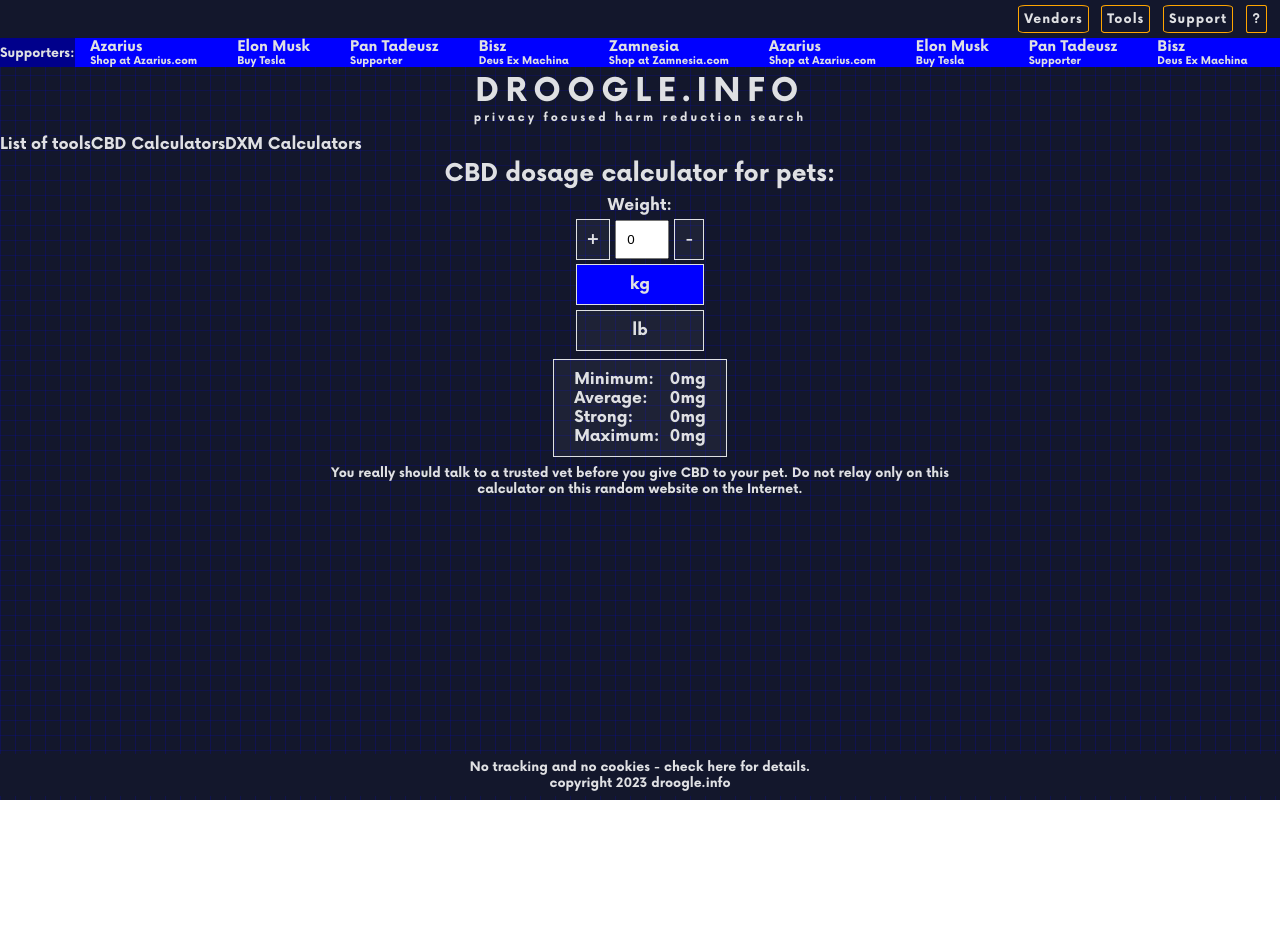
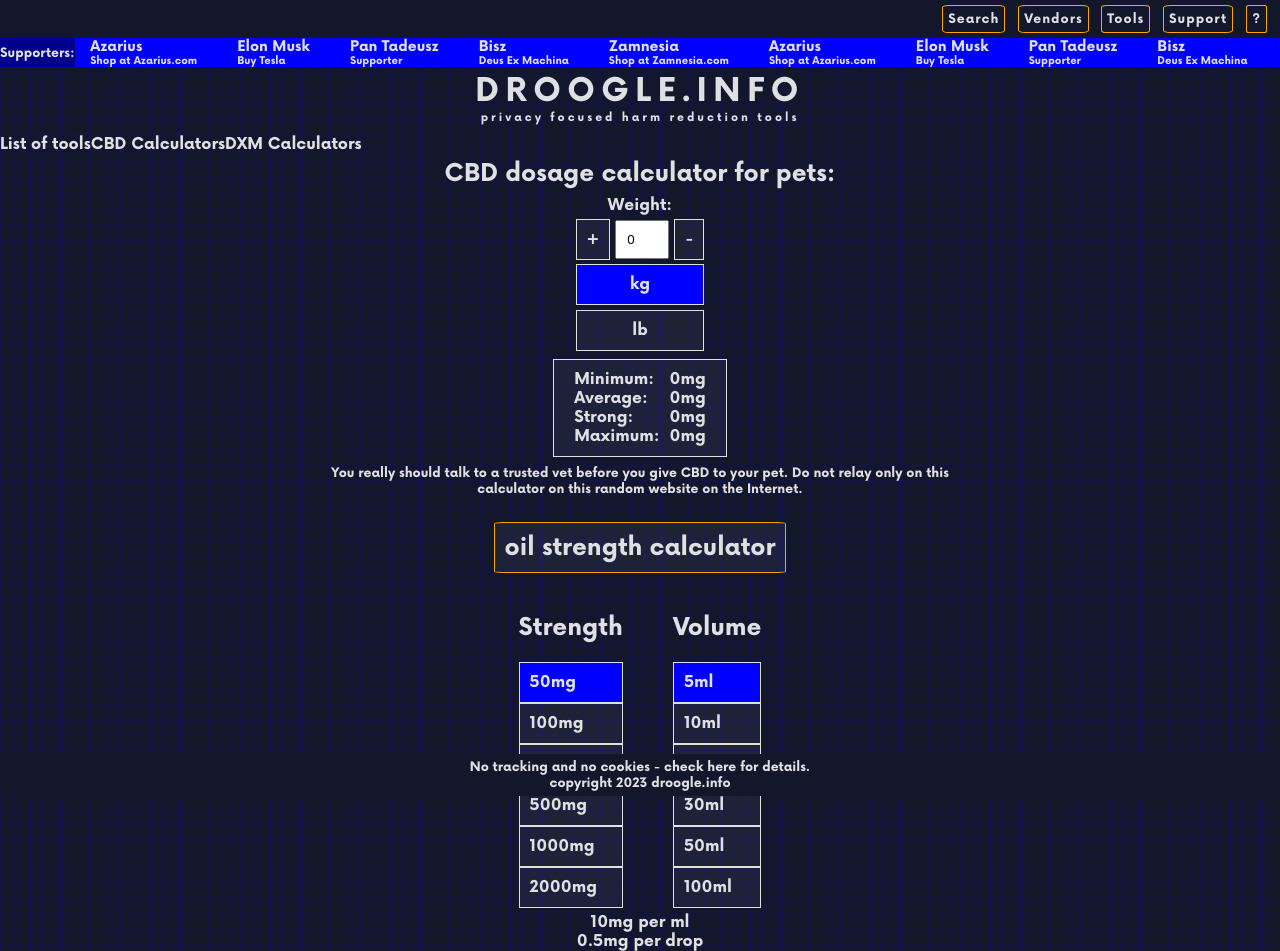
Before and after one commit to TomaszGoljat/droogle, a React (Create React App) app: page /tools/cbd in a window 1280 px wide. Before the commit the page ends 800 px from the top, so only its background shows below. Built offline with nearby package versions, Linux system fonts and the light colour scheme.

Commit message:
modified:   src/App.css 	modified:   src/components/Header.js 	new file:   src/components/calculators/VolumeOilSimpleCBD.js 	modified:   src/pages/Tools/Cbd.js

```diff
--- a/src/App.css
+++ b/src/App.css
@@ -299,6 +299,22 @@ footer > p {
   width: 30px;
 }
 
+.tools--label {
+  padding: 10px;
+  background-color: var(--cardbg-color);
+  border-radius: 3%;
+  border: 1px solid orange;
+}
+
+/*
+* ..:: CBD ::..
+*/
+
+.cbd--div {
+  display: flex;
+  flex-direction: column;
+}
+
 /* ..:: Pet CBD ::.. */
 
 .petCBD--div {
@@ -345,6 +361,30 @@ footer > p {
   margin: auto;
   max-width: 50vw;
   font-size: 80%;
+}
+
+
+/* ..:: VolumeOilSimpleCBD ::.. */
+.VOSCBD--div {
+  margin: auto;
+  max-width: 80vw;
+}
+
+.VOSCBD--columns {
+  display: flex;
+  justify-content: space-around;
+}
+
+.VOSCBD--result {
+  display: flex;
+  flex-direction: column;
+  text-align: center;
+  margin-top: 5px;
+}
+
+.VOSCBD--result > p {
+  padding: 0;
+  margin: 0;
 }
 
 /* ..:: LOADING ::.. */
--- a/src/components/Header.js
+++ b/src/components/Header.js
@@ -7,6 +7,7 @@ export default function Header() {
             <>
         <header>
             <div className='topbar--menu'>
+                <Link to="/" className='topbar--link'>Search</Link>
                 <Link to="/vendors" className='topbar--link'>Vendors</Link>
                 <Link to="/tools" className='topbar--link'>Tools</Link>
                 <Link to="/support" className='topbar--link'>Support</Link>
@@ -15,7 +16,7 @@ export default function Header() {
         </header>
         <Sponsors />
             <Link to="/" className='logo--text'>DROOGLE.INFO</Link>
-            <p className='logo--description'>privacy focused harm reduction search</p>
+            <p className='logo--description'>privacy focused harm reduction tools</p>
             </>
     )
 }
--- /dev/null
+++ b/src/components/calculators/VolumeOilSimpleCBD.js
@@ -0,0 +1,54 @@
+import React, { useEffect } from "react"
+
+export default function VolumeOilSimpleCBD() {
+
+    const [strength, setStrength] = React.useState(50)
+    const [volume, setVolume] = React.useState(5)
+    const [result, setResult] = React.useState([0, 0])
+
+    const StrengthButton = (props) => {
+        return (<div className="tools--button"
+            onClick={() => props.handler(props.value)}
+            style={props.value === strength ? { backgroundColor: "blue" } : {}}
+            key={props.value}>
+            {props.value}mg
+        </div>
+        )
+    }
+
+    const VolumeButton = (props) => {
+        return (<div className="tools--button"
+        onClick={() => props.handler(props.value)}
+            style={props.value === volume ? { backgroundColor: "blue" } : {}}
+            key={props.value}>
+            {props.value}ml
+        </div>)
+    }
+
+    useEffect(() => {
+        setResult([strength/volume, (strength/volume)/20])
+    }, [strength, volume])
+
+    const strengthArray = [50, 100, 200, 500, 1000, 2000];
+    const volumeArray = [5, 10, 20, 30, 50, 100];
+
+    return (
+        <div className="VOSCBD--div">
+            <h2 className="tools--label">oil strength calculator</h2>
+            <div className="VOSCBD--columns">
+            <div>
+                <h2>Strength</h2>
+                {strengthArray.map(value => <StrengthButton value={value} handler={setStrength} />)}
+            </div>
+            <div>
+                <h2>Volume</h2>
+                {volumeArray.map(value => <VolumeButton value={value} handler={setVolume} />)}
+            </div>
+            </div>
+            <div className="VOSCBD--result">
+                <p>{result[0]}mg per ml</p>
+                <p>{result[1]}mg per drop</p>
+            </div>
+        </div>
+    )
+}
--- a/src/pages/Tools/Cbd.js
+++ b/src/pages/Tools/Cbd.js
@@ -1,10 +1,12 @@
 import PetCBD from "../../components/calculators/PetCBD";
+import VolumeOilSimpleCBD from "../../components/calculators/VolumeOilSimpleCBD";
 
 
 export default function Cbd() {
     return (
         <div className="cbd--div">
             <PetCBD />
+            <VolumeOilSimpleCBD />
         </div>
     )
 }
```
